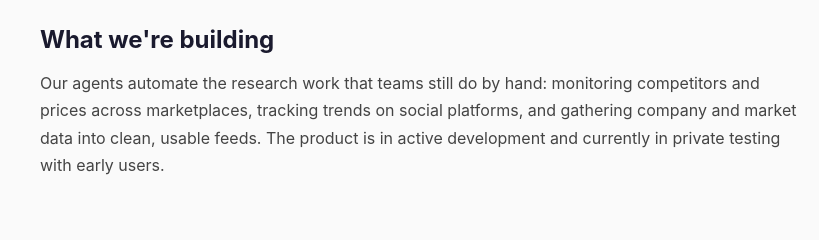
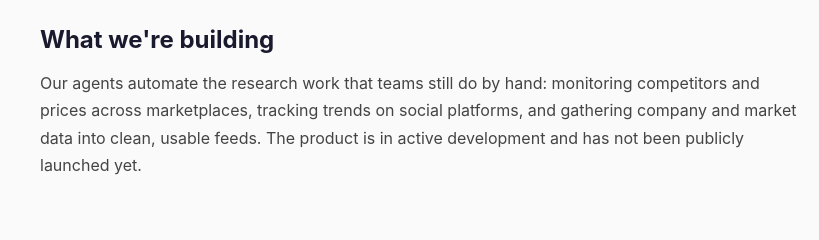
Before and after one commit to noedistro/shifaar, a plain HTML site: page index.html in a window 1280 px wide. Shown: the part 450-690 px from the top of the page, 220-1039 px from the left. Drawn offline with Linux system fonts and the light colour scheme.

Commit message:
Update index.html

```diff
--- a/index.html
+++ b/index.html
@@ -30,7 +30,7 @@
 </div>
 <section>
   <h2>What we're building</h2>
-  <p>Our agents automate the research work that teams still do by hand: monitoring competitors and prices across marketplaces, tracking trends on social platforms, and gathering company and market data into clean, usable feeds. The product is in active development and currently in private testing with early users.</p>
+  <p>Our agents automate the research work that teams still do by hand: monitoring competitors and prices across marketplaces, tracking trends on social platforms, and gathering company and market data into clean, usable feeds. The product is in active development and has not been publicly launched yet.</p>
 </section>
 <section>
   <h2>About</h2>
```
